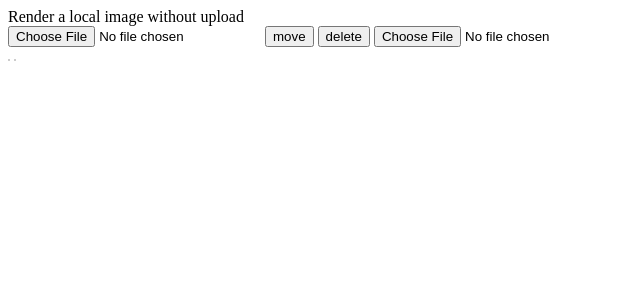
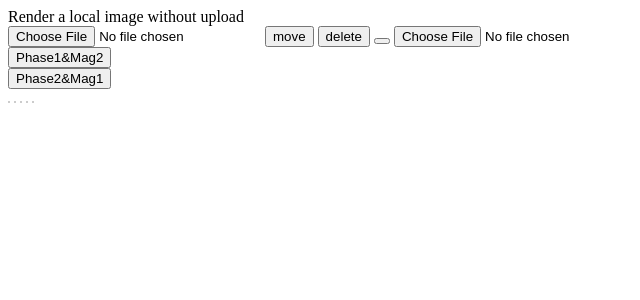
Before and after one commit to MahmoudRabea13/Image-Mixer, a Flask app: page / in a window 1280 px wide. Shown: the top 300 px of the page, without its empty margins (0-640 px from the left). Run offline with Flask 2, Linux system fonts and the light colour scheme; some libraries are stand-ins or nearby versions.

Commit message:
adding mag-phase-result to front

```diff
--- a/templates/main.html
+++ b/templates/main.html
@@ -13,10 +13,16 @@
         <input type="file" id="file_input">
         <button onclick="move()" class="button">move</button>
         <button onclick="delete_()" class="button">delete</button>
+        <button></button>
         <input type="file" id="file_input_2">
+        <form action="/" method="POST" id="form1"><button id="phase1mag2" value=" ">Phase1&Mag2</button></form>
+        <form action="/" method="POST" id="form2"><button id="phase2mag1" value=" ">Phase2&Mag1</button></form>
     </div>
     <div id="canvas-container" style='display: inline-block; border: 1px solid #ccc;  background-color: #ccc; overflow: auto;'></div>
     <div id="canvas-container-2" style='display: inline-block; border: 1px solid #ccc;  background-color: #ccc; overflow: auto;'></div>
+    <div id="canvas-container-3" style='display: inline-block; border: 1px solid #ccc;  background-color: #ccc; overflow: auto;'></div>
+    <div id="canvas-container-4" style='display: inline-block; border: 1px solid #ccc;  background-color: #ccc; overflow: auto;'></div>
+    <div id="canvas-container-5" style='display: inline-block; border: 1px solid #ccc;  background-color: #ccc; overflow: auto;'></div>
 </body>
     <script  src="/static/main.js"> </script>
 </html>
```
